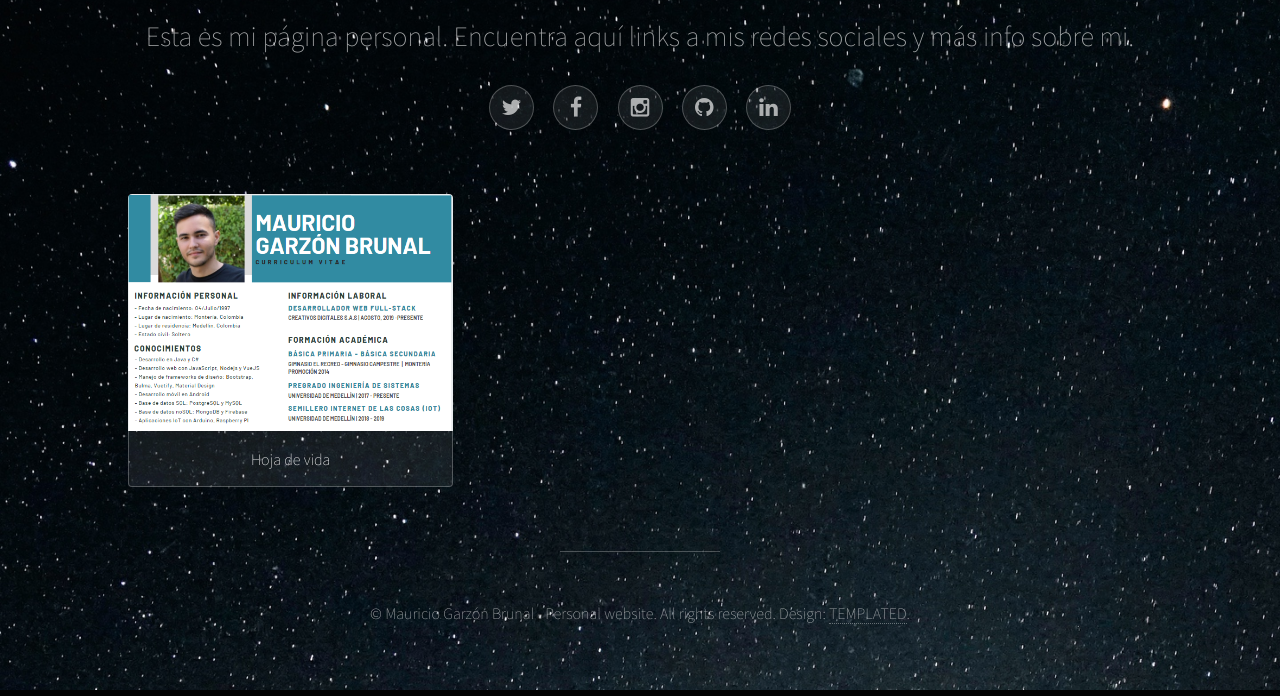
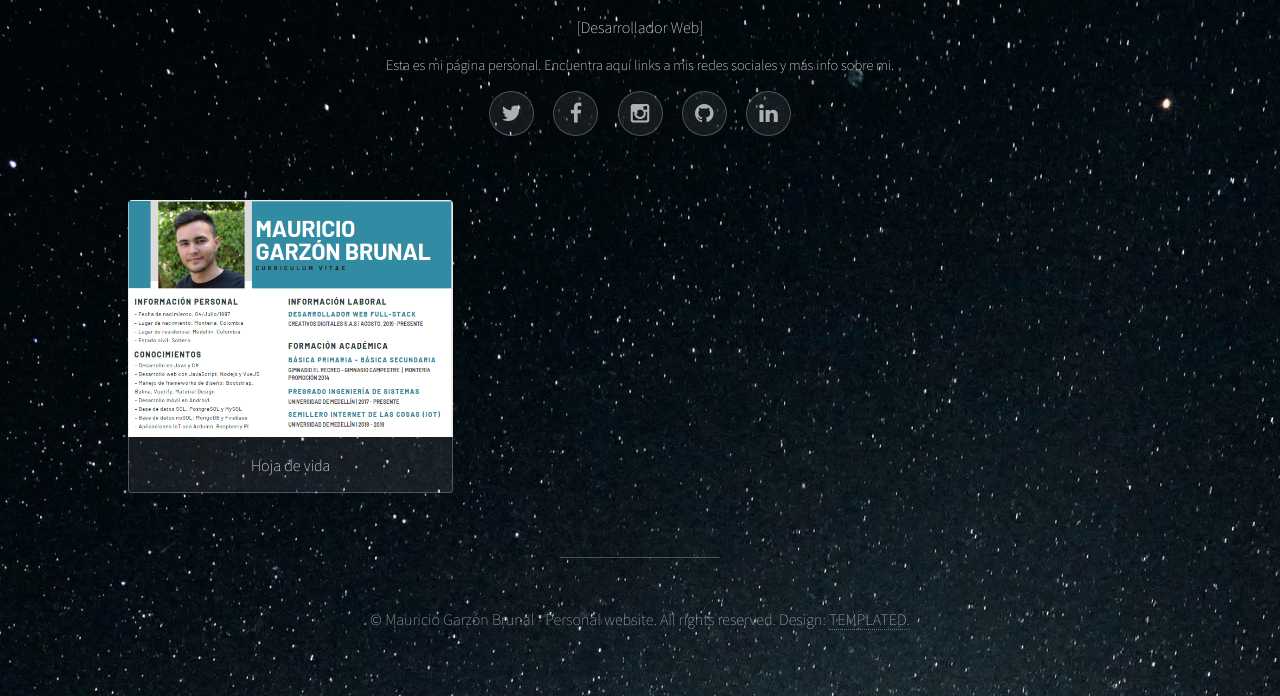
Before and after one commit to maugarbru/maugarbru.github.io, a plain HTML site: page index.html in a window 1280 px wide. Shown: the part 340-1036 px from the top of the page. Drawn offline with Linux system fonts and the light colour scheme.

Commit message:
cambios menores

```diff
--- a/index.html
+++ b/index.html
@@ -23,8 +23,9 @@
 		<header id="header">
 			<span class="avatar"><img src="images/avatar.jpg" alt="" /></span>
 			<h1><strong>Mauricio Garzón Brunal</strong></h1>
-			<h1>Esta es mi página personal. Encuentra aquí links a
-				mis redes sociales y más info sobre mi.</h1>
+			<h3>[Desarrollador Web]</h3>
+			<h5>Esta es mi página personal. Encuentra aquí links a
+				mis redes sociales y más info sobre mi.</h5>
 			<ul class="icons">
 				<li><a target="_blank" href="https://twitter.com/mgbrunal" class="icon style2 fa-twitter"><span class="label">Twitter</span></a></li>
 				<li><a target="_blank" href="https://facebook.com/maugarbru" class="icon style2 fa-facebook"><span class="label">Facebook</span></a></li>
```
